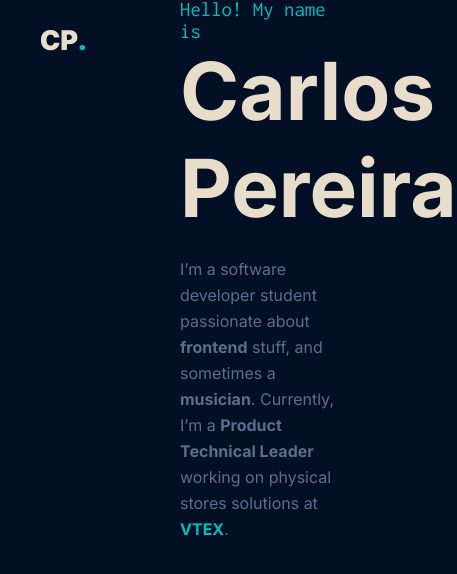
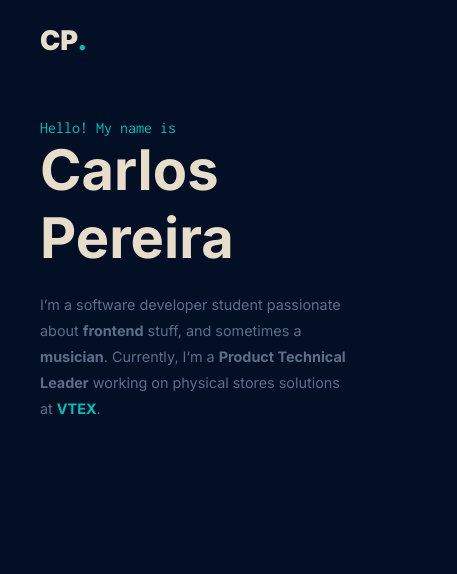
Before and after one commit to kdumagalhaes/hellocarlos, a Vue app: page / in a window 390 px wide. Shown: the top 574 px of the page, 457 px wide, since content can reach past the window. Built offline with nearby package versions, Linux system fonts and the light colour scheme.

Commit message:
Add responsive text

```diff
--- a/src/assets/css/_variables.scss
+++ b/src/assets/css/_variables.scss
@@ -17,4 +17,4 @@ $light-blue: #5d6e8b;
 $safe-area-padding: 0 40px;
 // break points
 $mobile: 576px;
-$tablets: 768px;
+$tablet: 768px;
--- a/src/components/Hero.vue
+++ b/src/components/Hero.vue
@@ -68,4 +68,23 @@ export default {
 .vtex {
   text-transform: uppercase;
 }
+
+@media only screen and (max-width: $tablet) {
+  .hero {
+    padding: $safe-area-padding;
+  }
+
+  .greeting {
+    font-size: 1rem;
+  }
+
+  .name {
+    font-size: 3.5rem;
+  }
+
+  .bio {
+    max-width: 400px;
+    font-size: 0.9rem;
+  }
+}
 </style>
```
